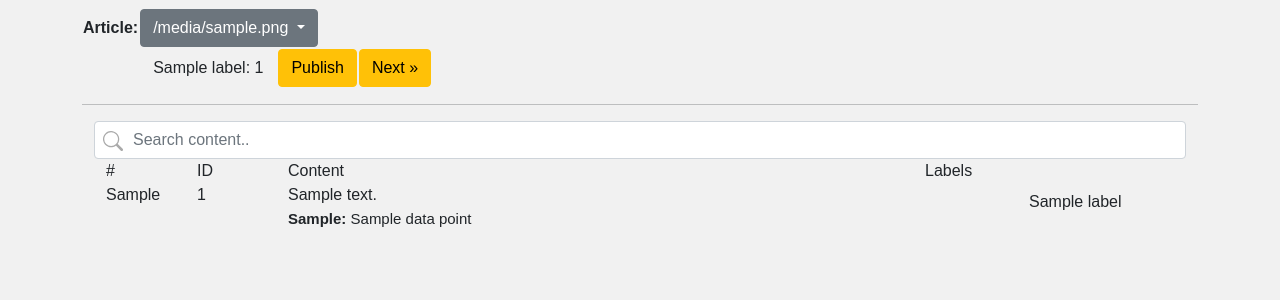
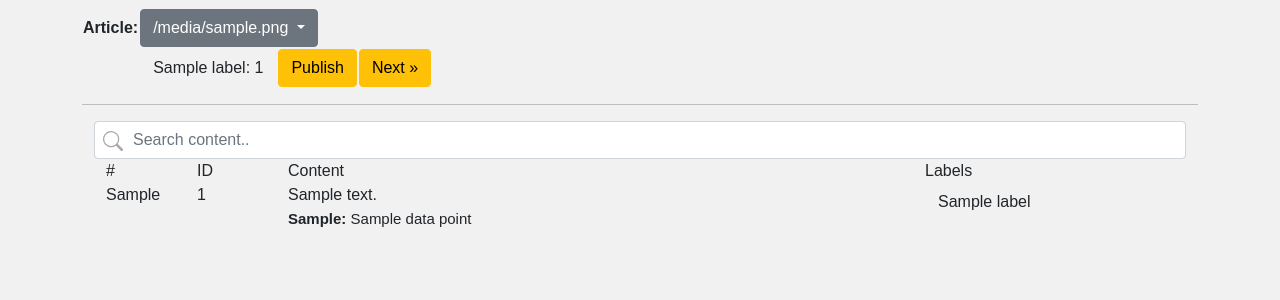
Before and after one commit to md-experiments/anna, a Flask app: template anna/templates/base.html in a window 1280 px wide. Shown: the part 118-418 px from the top of the page. Run offline with Flask 2, Linux system fonts and the light colour scheme; the template is opened without the code that fills it: most values are stand-ins (such as "Sample title", 1, 10 or a date in 2020); lists and menus that the app fills with data are empty; some libraries are stand-ins or nearby versions.

Commit message:
fix column alignment "add lines"

```diff
--- a/anna/templates/base.html
+++ b/anna/templates/base.html
@@ -312,7 +312,7 @@
             {% if ds.editor_features.video_preview %}
             <div class="col-sm-4">
             {% else %}
-            <div class="col-sm-8">
+            <div class="col-sm-7">
             {% endif %}
                 <div>
                 {% if ds.editor_features.content_editable %}
```
